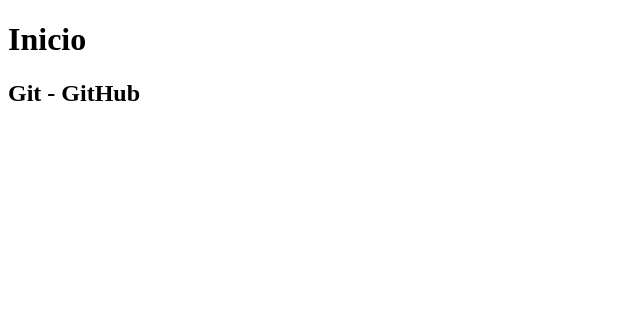
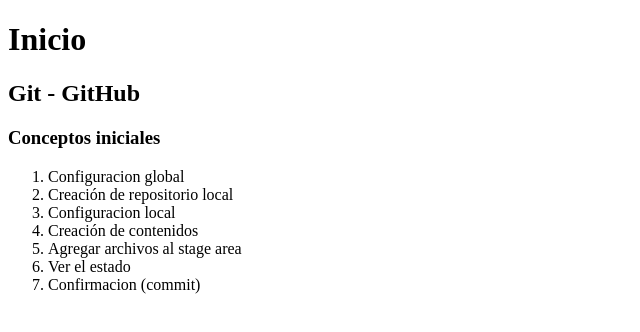
Before and after one commit to MelinaEliceo/CursoJueves-1, a plain HTML site: page index.html in a window 1280 px wide. Shown: the whole page, without its empty margins (0-640 px from the left). Drawn offline with Linux system fonts and the light colour scheme.

Commit message:
ContenidoAgregadoIndex

```diff
--- a/index.html
+++ b/index.html
@@ -9,5 +9,15 @@
 <body>
     <h1>Inicio</h1>
     <h2>Git - GitHub</h2>
+    <h3>Conceptos iniciales</h3>
+    <ol>
+        <li>Configuracion global</li>
+        <li>Creación de repositorio local</li>
+        <li>Configuracion local</li>
+        <li>Creación de contenidos</li>
+        <li>Agregar archivos al stage area</li>
+        <li>Ver el estado</li>
+        <li>Confirmacion (commit)</li>
+    </ol>
 </body>
 </html>
```
